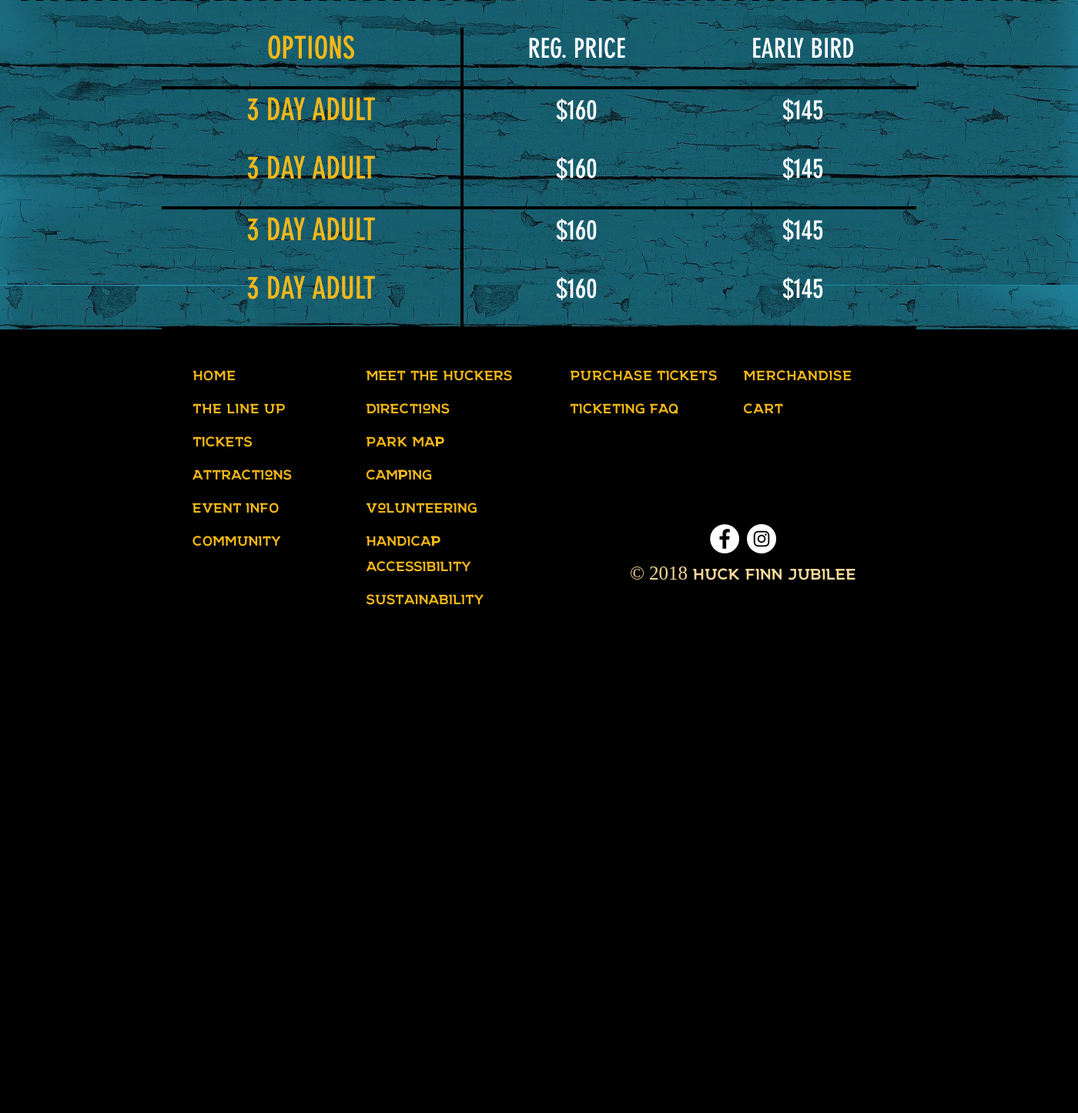
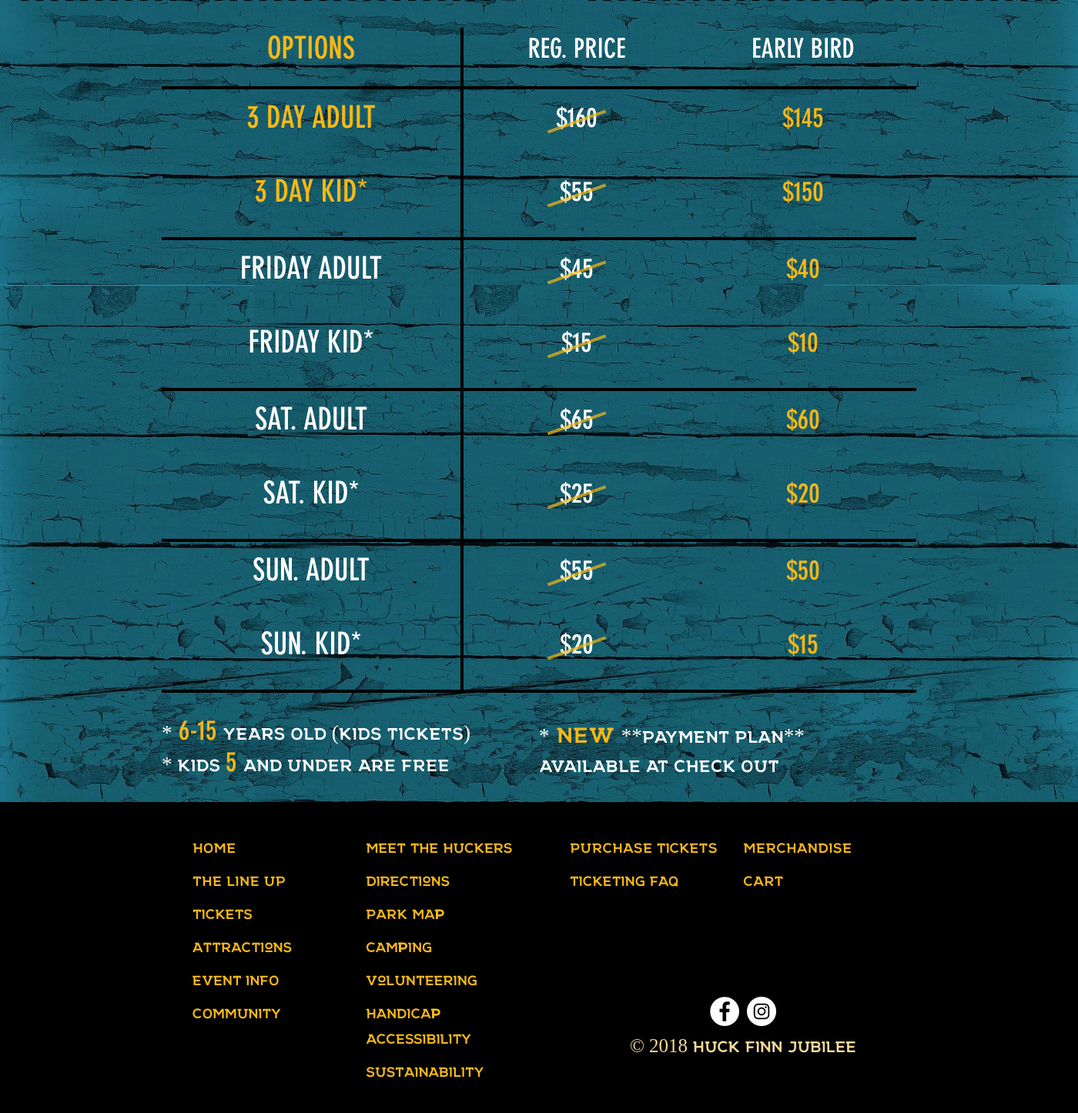
Before and after one commit to FirstRound/huckfinn, a PHP site: page /tickets.html in a window 1400 px wide; the page is wider, and only the part inside the window is pictured. Shown: the part 829-2275 px from the top of that part at 77% size. Before the commit the page ends 1615 px from the top of that part, so only its background shows below. Run offline with PHP 8.4, Linux system fonts and the light colour scheme; some libraries are stand-ins or nearby versions.

Commit message:
tickets done

```diff
--- a/css/media.css
+++ b/css/media.css
@@ -289,6 +289,18 @@
     margin-top: 20px; }
 
   #line_up_modal .closee {
-    top: 4px; } }
+    top: 4px; }
+
+  .tickets-list-price .top-list-heada .l-s p {
+    font-size: 29px; }
+
+  .tickets-list-price .top-list-heada .r-s p {
+    font-size: 18px; }
+
+  .description-price {
+    display: block; }
+
+  .description-price .side {
+    width: 100%; } }
 
 /*# sourceMappingURL=media.css.map */
--- a/css/media.scss
+++ b/css/media.scss
@@ -333,4 +333,17 @@
     #line_up_modal .closee {
         top: 4px;
     }
+    .tickets-list-price .top-list-heada .l-s p{
+        font-size: 29px;
+    }
+    .tickets-list-price .top-list-heada .r-s p{
+        font-size: 18px;
+    }
+    .description-price{
+        display: block;
+
+    }
+    .description-price .side{
+        width: 100%;
+    }
 }
--- a/css/style.css
+++ b/css/style.css
@@ -454,6 +454,8 @@ footer {
   justify-content: center;
   margin: 35px 0; }
 
+.tickets-list-price {
+  margin-bottom: 30px; }
   .tickets-list-price .top-list-heada {
     display: flex;
     border-bottom: 4px solid #000; }
@@ -491,9 +493,12 @@ footer {
         .tickets-list-price .one-block .one-row .l-s p {
           font-family: din;
           font-size: 40px;
-        color: #F5B818;
+          color: #fff;
+          padding: 10px 0;
           text-transform: uppercase;
           text-align: center; }
+          .tickets-list-price .one-block .one-row .l-s p.orange {
+            color: #F5B818; }
       .tickets-list-price .one-block .one-row .r-s {
         width: 60%;
         display: flex;
@@ -504,9 +509,56 @@ footer {
           color: #fff;
           text-align: center;
           text-transform: uppercase; }
+          .tickets-list-price .one-block .one-row .r-s p.orange {
+            color: #F5B818; }
         .tickets-list-price .one-block .one-row .r-s .ll {
-        width: 50%; }
+          width: 50%;
+          display: flex;
+          justify-content: center;
+          align-items: center; }
+          .tickets-list-price .one-block .one-row .r-s .ll p {
+            position: relative; }
+            .tickets-list-price .one-block .one-row .r-s .ll p:before {
+              content: "";
+              display: block;
+              position: absolute;
+              width: 80px;
+              height: 4px;
+              background: #F5B818;
+              left: 50%;
+              top: 50%;
+              transform: translate(-50%) rotate(-20deg);
+              transform-origin: center;
+              animation: fade-show  1s infinite; }
         .tickets-list-price .one-block .one-row .r-s .rr {
           width: 50%; }
 
+@keyframes fade-show {
+  0% {
+    opacity: 0; }
+  50% {
+    opacity: 1; }
+  100% {
+    opacity: 0; } }
+.description-price {
+  display: flex;
+  margin-bottom: 30px; }
+  .description-price .side {
+    width: 50%; }
+    .description-price .side p {
+      margin-bottom: 0;
+      font-size: 27px;
+      font-family: NORTHWEST;
+      color: #fff;
+      text-transform: uppercase;
+      line-height: 38px; }
+      .description-price .side p .orange-num {
+        font-family: din;
+        font-size: 35px;
+        color: #F5B818; }
+      .description-price .side p .new-t {
+        font-family: NORTHWEST;
+        font-size: 35px;
+        color: #F5B818; }
+
 /*# sourceMappingURL=style.css.map */
--- a/css/style.scss
+++ b/css/style.scss
@@ -589,6 +589,7 @@ footer{
     margin: 35px 0;
 }
 .tickets-list-price{
+    margin-bottom: 30px;
     .top-list-heada{
         display: flex;
         border-bottom: 4px solid #000;
@@ -634,24 +635,53 @@ footer{
                 p{
                     font-family: din;
                     font-size: 40px;
-                color: #F5B818;
+                    color: #fff;
+                     padding: 10px 0;
                     text-transform: uppercase;
                     text-align: center;
+                    &.orange{
+                        color: #F5B818;
+                    }
                 }
             }
             .r-s{
                 width: 60%;
                 display: flex;
                 align-items: center;
+
                 p{
+
                     font-family: din;
                     font-size: 35px;
                     color: #fff;
                     text-align: center;
                     text-transform: uppercase;
+                     &.orange{
+                        color: #F5B818;
+                    }
+
                 }
                 .ll{
                     width: 50%;
+                    display: flex;
+                    justify-content: center;
+                    align-items: center;
+                    p{
+                        position: relative;
+                        &:before{
+                            content: "";
+                            display: block;
+                            position: absolute;
+                            width: 80px;
+                            height: 4px;
+                            background: #F5B818;
+                            left: 50%;
+                            top: 50%;
+                            transform: translate(-50%) rotate(-20deg);
+                            transform-origin: center;
+                            animation: fade-show  1s infinite;
+                        }
+                    }
                 }
                 .rr{
                     width: 50%;
@@ -660,3 +690,39 @@ footer{
         }
     }
 }
+@keyframes fade-show {
+    0%  {
+        opacity: 0;
+    }
+    50% {
+        opacity: 1;
+    }
+    100% {
+        opacity: 0;
+    }
+}
+.description-price{
+    display: flex;
+    margin-bottom: 30px;
+    .side{
+        width: 50%;
+        p{
+            margin-bottom: 0;
+            font-size: 27px;
+             font-family: NORTHWEST;
+            color: #fff;
+            text-transform: uppercase;
+            line-height: 38px;
+            .orange-num{
+                font-family: din;
+                font-size: 35px;
+                color: #F5B818;
+            }
+            .new-t{
+                 font-family: NORTHWEST;
+                font-size: 35px;
+                color: #F5B818;
+            }
+        }
+    }
+}
--- a/tickets.html
+++ b/tickets.html
@@ -237,27 +237,27 @@
             <div class="one-block">
                 <div class="one-row">
                     <div class="l-s">
-                        <p>3 day adult</p>
+                        <p class="orange">3 day adult</p>
                     </div>
                     <div class="r-s">
                         <div class="ll">
                             <p>$160</p>
                         </div>
                         <div class="rr">
-                            <p>$145</p>
+                            <p class="orange">$145</p>
                         </div>
                     </div>
                 </div>
                  <div class="one-row">
                     <div class="l-s">
-                        <p>3 day adult</p>
+                        <p class="orange">3 day kid*</p>
                     </div>
                     <div class="r-s">
                         <div class="ll">
-                            <p>$160</p>
+                            <p>$55</p>
                         </div>
                         <div class="rr">
-                            <p>$145</p>
+                            <p class="orange">$150</p>
                         </div>
                     </div>
                 </div>
@@ -265,30 +265,95 @@
             <div class="one-block">
                 <div class="one-row">
                     <div class="l-s">
-                        <p>3 day adult</p>
+                        <p>friday adult</p>
                     </div>
                     <div class="r-s">
                         <div class="ll">
-                            <p>$160</p>
+                            <p>$45</p>
                         </div>
                         <div class="rr">
-                            <p>$145</p>
+                            <p class="orange">$40</p>
                         </div>
                     </div>
                 </div>
                  <div class="one-row">
                     <div class="l-s">
-                        <p>3 day adult</p>
+                        <p>friday kid*</p>
                     </div>
                     <div class="r-s">
                         <div class="ll">
-                            <p>$160</p>
+                            <p>$15</p>
                         </div>
                         <div class="rr">
-                            <p>$145</p>
+                            <p class="orange">$10</p>
                         </div>
                     </div>
                 </div>
+            </div>
+            <div class="one-block">
+                <div class="one-row">
+                    <div class="l-s">
+                        <p>sat. adult</p>
+                    </div>
+                    <div class="r-s">
+                        <div class="ll">
+                            <p>$65</p>
+                        </div>
+                        <div class="rr">
+                            <p class="orange">$60</p>
+                        </div>
+                    </div>
+                </div>
+                 <div class="one-row">
+                    <div class="l-s">
+                        <p>sat. kid*</p>
+                    </div>
+                    <div class="r-s">
+                        <div class="ll">
+                            <p>$25</p>
+                        </div>
+                        <div class="rr">
+                            <p class="orange">$20</p>
+                        </div>
+                    </div>
+                </div>
+            </div>
+            <div class="one-block">
+                <div class="one-row">
+                    <div class="l-s">
+                        <p>sun. adult</p>
+                    </div>
+                    <div class="r-s">
+                        <div class="ll">
+                            <p>$55</p>
+                        </div>
+                        <div class="rr">
+                            <p class="orange">$50</p>
+                        </div>
+                    </div>
+                </div>
+                 <div class="one-row">
+                    <div class="l-s">
+                        <p>sun. kid*</p>
+                    </div>
+                    <div class="r-s">
+                        <div class="ll">
+                            <p>$20</p>
+                        </div>
+                        <div class="rr">
+                            <p class="orange">$15</p>
+                        </div>
+                    </div>
+                </div>
+            </div>
+        </div>
+        <div class="description-price">
+            <div class="side">
+                <p>*<span class="orange-num"> 6-15 </span> years old <span class="orange-text">(kids tickets)</span></p>
+                <p>* kids <span class="orange-num"> 5 </span> and under are free</p>
+            </div>
+            <div class="side">
+                <p>*<span class="new-t"> new </span>**payment plan**<br> available at check out</p>
             </div>
         </div>
     </div>
```
Also changed, not shown: 2 other files. Lines whose indentation alone changed are shown as unchanged.
